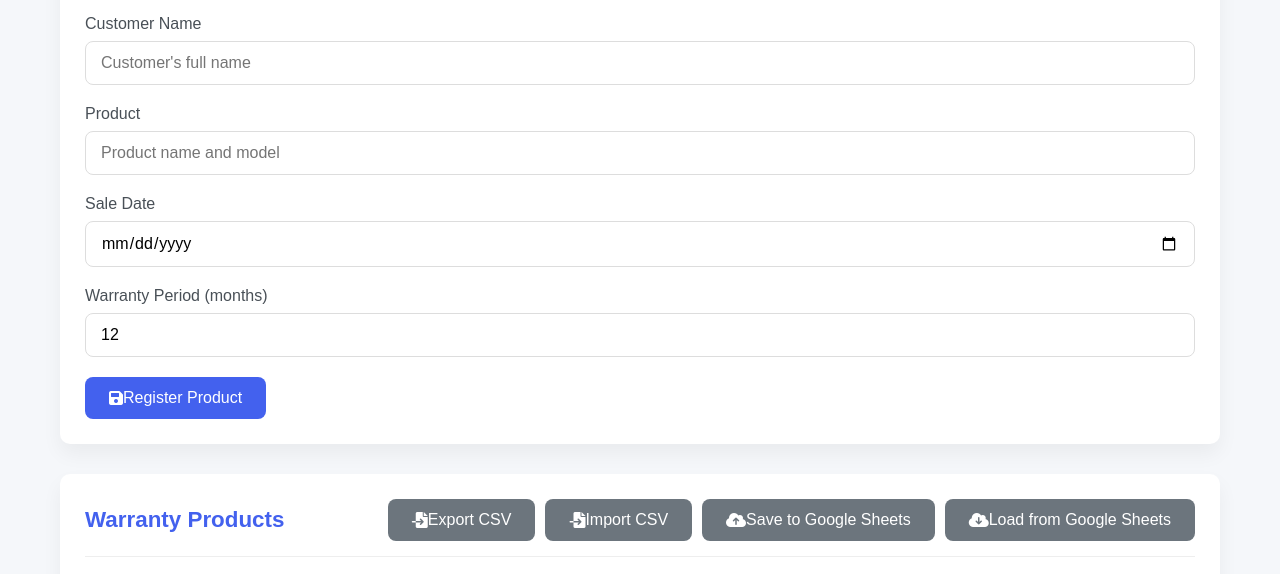
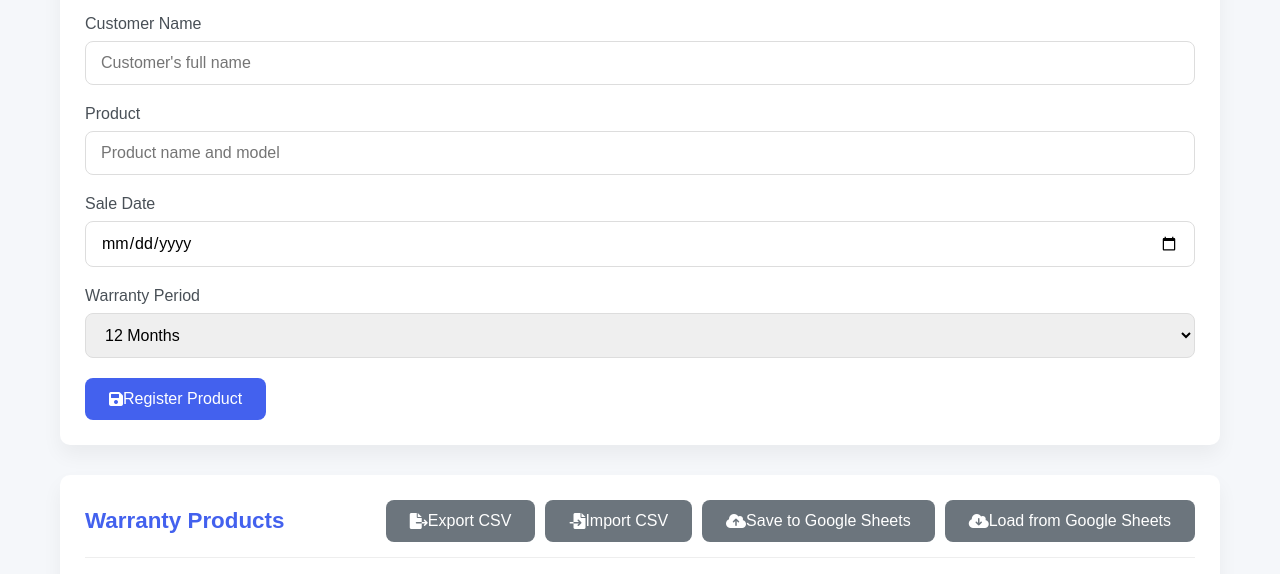
Before and after one commit to dilushanka/warrenty, a plain HTML site: page index.html in a window 1280 px wide. Shown: the part 195-769 px from the top of the page. Drawn offline with Linux system fonts and the light colour scheme.

Commit message:
Update index.html

```diff
--- a/index.html
+++ b/index.html
@@ -8,7 +8,7 @@
     <link rel="stylesheet" href="https://cdnjs.cloudflare.com/ajax/libs/font-awesome/6.0.0-beta3/css/all.min.css">
 </head>
 <body>
-    <div class="container">
+        <div class="container">
         <header>
             <h1>Mobile Accessories Warranty Tracker</h1>
             <p>Simple warranty management for your shop</p>
@@ -36,8 +36,13 @@
                 </div>
 
                 <div class="form-group">
-                    <label for="warrantyPeriod">Warranty Period (months)</label>
-                    <input type="number" id="warrantyPeriod" required min="1" value="12">
+                    <label for="warrantyPeriod">Warranty Period</label>
+                    <select id="warrantyPeriod" required>
+                        <option value="1">1 Month</option>
+                        <option value="3">3 Months</option>
+                        <option value="6">6 Months</option>
+                        <option value="12" selected>12 Months</option>
+                    </select>
                 </div>
 
                 <button type="submit" class="btn btn-primary">
@@ -51,7 +56,7 @@
                 <h2 class="card-title">Warranty Products</h2>
                 <div class="action-buttons">
                     <button class="btn btn-secondary" id="exportCsv">
-                        <i class="fas fa-file-import"></i> Export CSV
+                        <i class="fas fa-file-export"></i> Export CSV
                     </button>
                     <button class="btn btn-secondary" id="importCsv">
                         <i class="fas fa-file-import"></i> Import CSV
@@ -113,7 +118,7 @@
         </div>
     </div>
 
-    <div id="toast" class="toast">
+    <div id="toast" class="toast" style="display: none;">
         <i class="fas fa-check-circle"></i>
         <span id="toastMessage">Product registered successfully!</span>
     </div>
```
